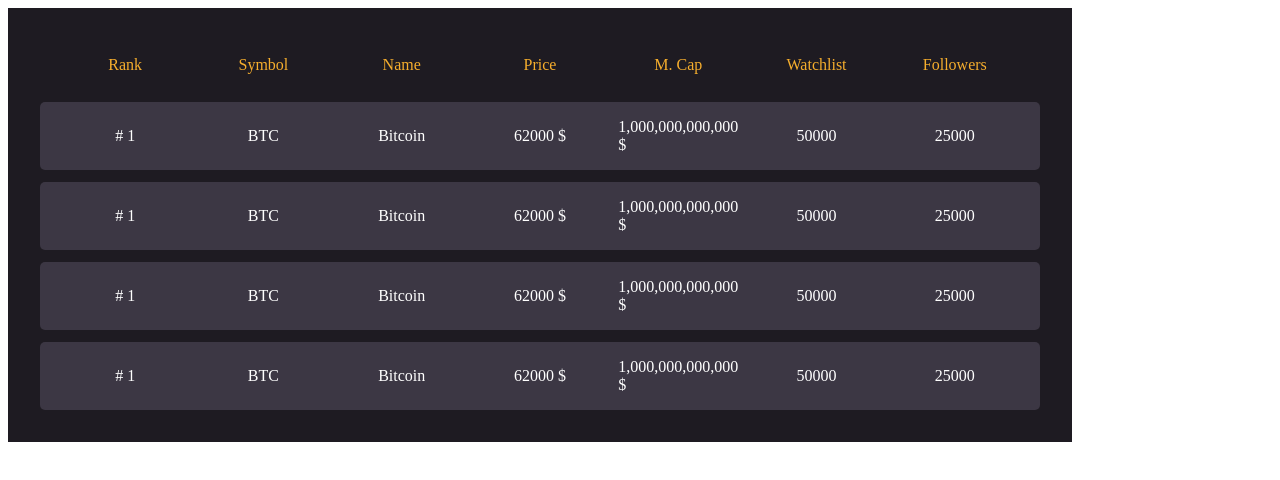
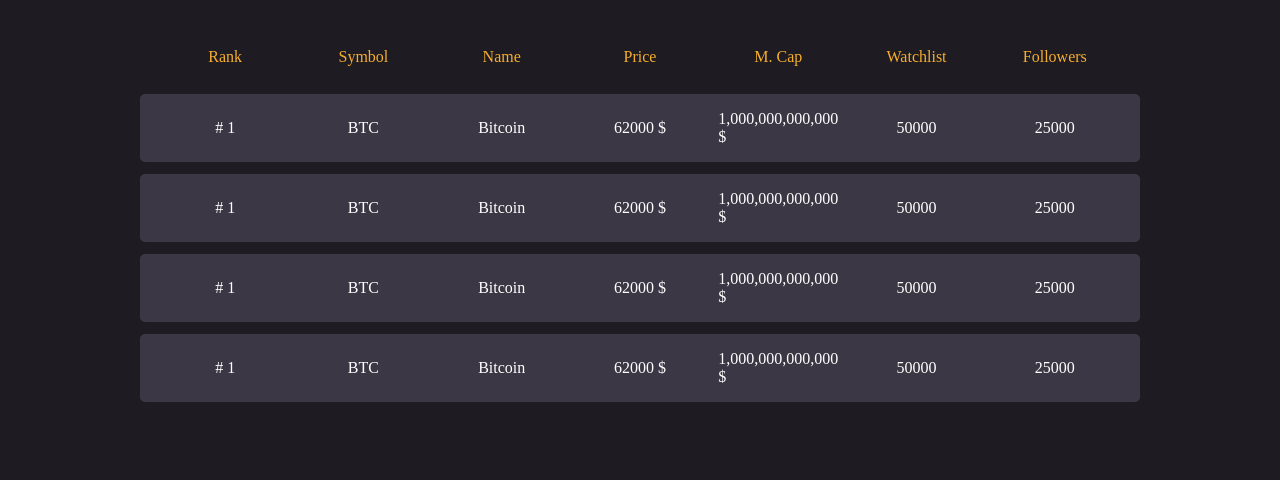
Before and after one commit to Utakato/Moonshots, a React (Create React App) app in the folder client/: page / in a window 1280 px wide. Shown: the top 480 px of the page. Built offline with nearby package versions, Linux system fonts and the light colour scheme.

Commit message:
Add global styles

```diff
--- a/client/src/index.css
+++ b/client/src/index.css
@@ -4,3 +4,18 @@
     --honey: #F6AE2D;
     --white: #fff;
 }
+
+html {
+    background-color: var(--darkBG);
+    padding: 0;
+    margin: 0;
+}
+
+body {
+    padding: 0;
+    margin: 0;
+    display: flex;
+    flex-direction: column;
+    justify-content: center;
+    align-items: center;
+}
```
